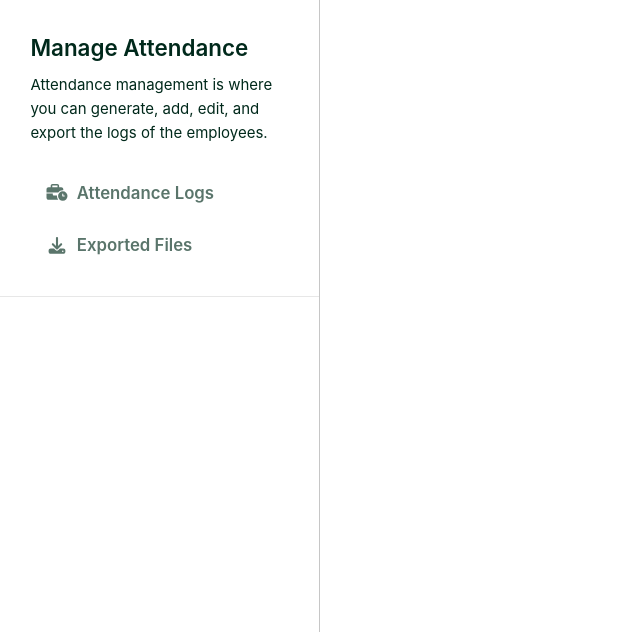
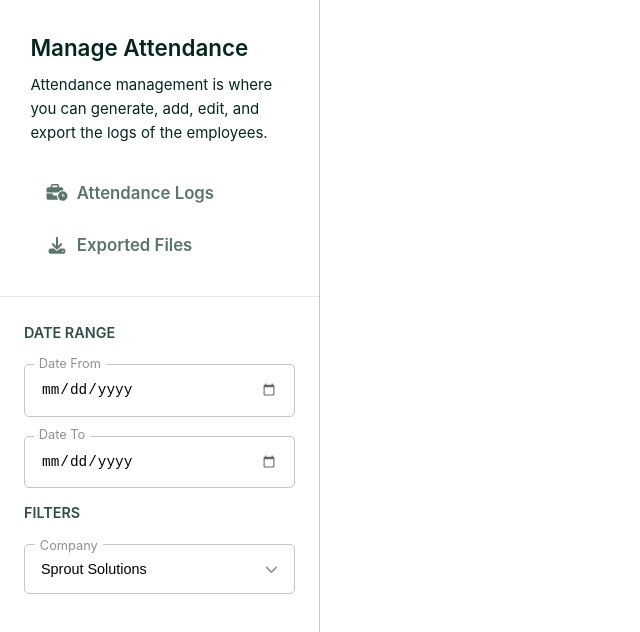
Before and after one commit to AlysCole/sprout-assessment, a Vue app: page / in a window 1280 px wide. Shown: the top 632 px of the page, without its empty margins (0-640 px from the left). Built offline with nearby package versions, Linux system fonts and the light colour scheme.

Commit message:
Add form inputs  - Add date input with custom label styling - Add select input with custom styling

```diff
--- a/src/components/AttendanceSidebar.vue
+++ b/src/components/AttendanceSidebar.vue
@@ -1,5 +1,9 @@
 <script setup>
-import { RouterLink, RouterView } from 'vue-router'
+import { RouterLink } from 'vue-router'
+import FormLabel from './form/FormLabel.vue'
+import DateInput from './form/DateInput.vue'
+import SelectInput from './form/SelectInput.vue'
+
 const attendanceLinks = [
   {
     label: 'Attendance Logs',
@@ -10,6 +14,13 @@ const attendanceLinks = [
     label: 'Exported Files',
     to: '/exported',
     icon: ['fas', 'download']
+  }
+]
+
+const companyOptions = [
+  {
+    value: 'sprout',
+    label: 'Sprout Solutions'
   }
 ]
 </script>
@@ -30,6 +41,13 @@ const attendanceLinks = [
         </RouterLink>
       </nav>
     </div>
+    <div class="sidebar__filters">
+      <FormLabel>Date Range</FormLabel>
+      <DateInput>Date From</DateInput>
+      <DateInput>Date To</DateInput>
+      <FormLabel>Filters</FormLabel>
+      <SelectInput :options="companyOptions">Company</SelectInput>
+    </div>
   </div>
 </template>
 <style scoped>
@@ -46,6 +64,10 @@ const attendanceLinks = [
 .sidebar__nav {
   padding: 1.5rem;
   border-bottom: 1px solid var(--divider-light-2);
+}
+
+.sidebar__filters {
+  padding: 1.5rem;
 }
 
 .sidebar__text {
--- /dev/null
+++ b/src/components/form/DateInput.vue
@@ -0,0 +1,38 @@
+<template>
+  <div class="date__input">
+    <label><slot></slot></label>
+    <input type="date" />
+  </div>
+</template>
+<style scoped>
+.date__input {
+  position: relative;
+  margin: 0.8rem 0;
+  margin-top: 1.2rem;
+  width: 100%;
+}
+
+.date__input label {
+  position: absolute;
+  top: -20%;
+  left: 10px;
+  font-size: 0.8rem;
+  background: white;
+  padding: 0 0.3rem;
+  color: var(--divider-dark-1);
+}
+
+.date__input input[type='date'] {
+  outline: none;
+  background: none;
+  border: 1px solid var(--divider-light-1);
+  border-radius: 5px;
+  padding: 1rem;
+  font-size: 0.9rem;
+  width: 100%;
+}
+
+.date__input input[type='date']::-webkit-calendar-picker-indicator {
+  opacity: 0.6;
+}
+</style>
--- /dev/null
+++ b/src/components/form/FormLabel.vue
@@ -0,0 +1,14 @@
+<template>
+  <label class="form-label">
+    <slot></slot>
+  </label>
+</template>
+<style scoped>
+.form-label {
+  font-size: 0.9rem;
+  text-transform: uppercase;
+  font-weight: var(--label-weight);
+  margin-bottom: 0.8rem;
+  color: var(--black-soft);
+}
+</style>
--- /dev/null
+++ b/src/components/form/SelectInput.vue
@@ -0,0 +1,58 @@
+<script setup>
+import { defineProps } from 'vue'
+
+const props = defineProps(['options'])
+const { options } = props
+</script>
+<template>
+  <div class="select__input">
+    <label><slot></slot></label>
+    <select>
+      <option v-for="option in options" :key="option.value">{{ option.label }}</option>
+    </select>
+    <font-awesome-icon :icon="['fas', 'chevron-down']" />
+  </div>
+</template>
+<style scoped>
+.select__input {
+  position: relative;
+  margin: 0.8rem 0;
+  margin-top: 1.2rem;
+  width: 100%;
+  border: 1px solid var(--divider-light-1);
+  border-radius: 5px;
+  width: 100%;
+}
+
+.select__input label {
+  position: absolute;
+  top: -20%;
+  left: 10px;
+  font-size: 0.8rem;
+  background: white;
+  padding: 0 0.3rem;
+  color: var(--divider-dark-1);
+}
+
+.select__input svg {
+  position: absolute;
+  font-size: 0.8rem;
+  right: 1rem;
+  top: 50%;
+  z-index: -1;
+  color: var(--divider-dark-1);
+  transform: translateY(-50%);
+}
+
+.select__input select {
+  -webkit-appearance: none;
+  appearance: none;
+  outline: none;
+  border: none;
+  background: none;
+  margin: 0;
+  width: 100%;
+  padding: 1rem;
+  font-size: 0.9rem;
+}
+</style>
--- a/src/main.js
+++ b/src/main.js
@@ -13,11 +13,11 @@ import { library } from '@fortawesome/fontawesome-svg-core'
 import { FontAwesomeIcon } from '@fortawesome/vue-fontawesome'
 
 /* import specific icons */
-import { faUserSecret } from '@fortawesome/free-solid-svg-icons'
-import { faBusinessTime, faDownload } from '@fortawesome/free-solid-svg-icons'
+import { faBusinessTime, faDownload, faChevronDown } from '@fortawesome/free-solid-svg-icons'
+import { faCalendar } from '@fortawesome/free-regular-svg-icons'
 
 /* add icons to the library */
-library.add(faBusinessTime, faDownload)
+library.add(faBusinessTime, faDownload, faChevronDown, faCalendar)
 
 const app = createApp(App).component('font-awesome-icon', FontAwesomeIcon)
 
```
